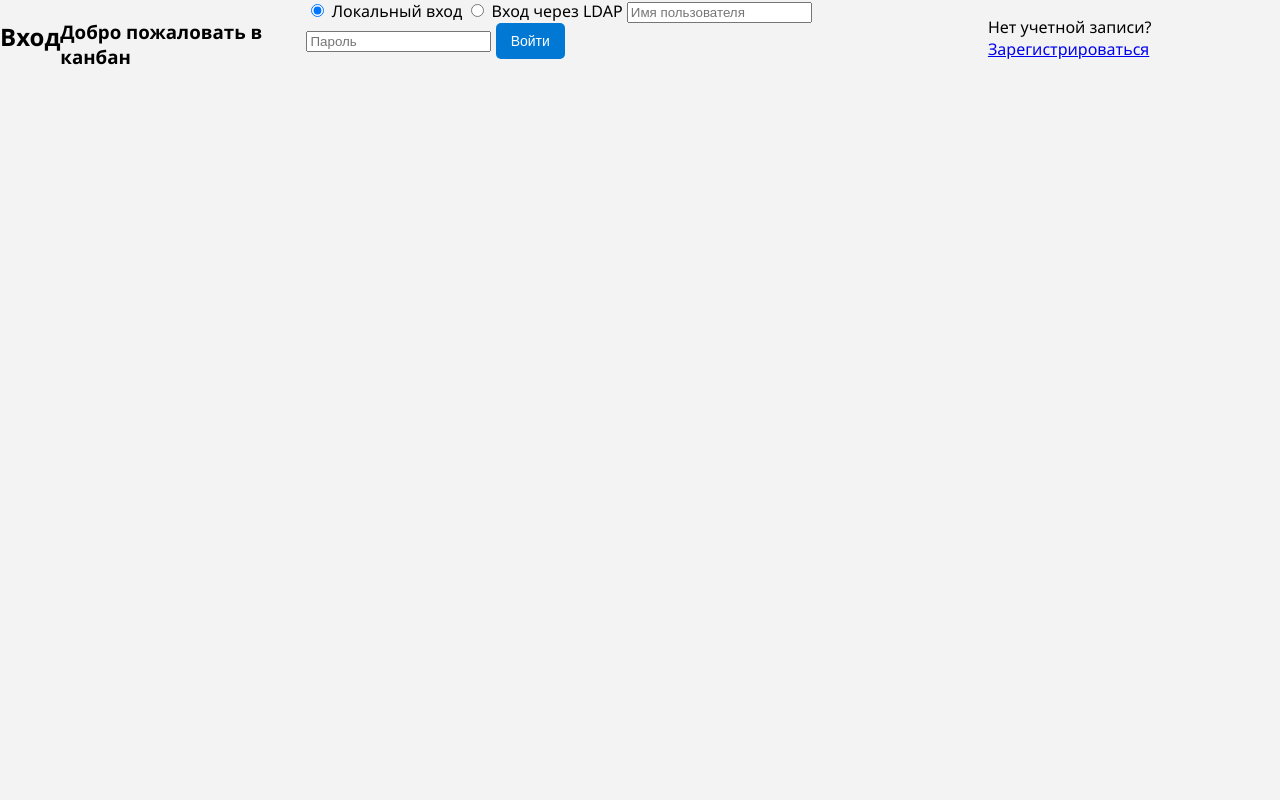
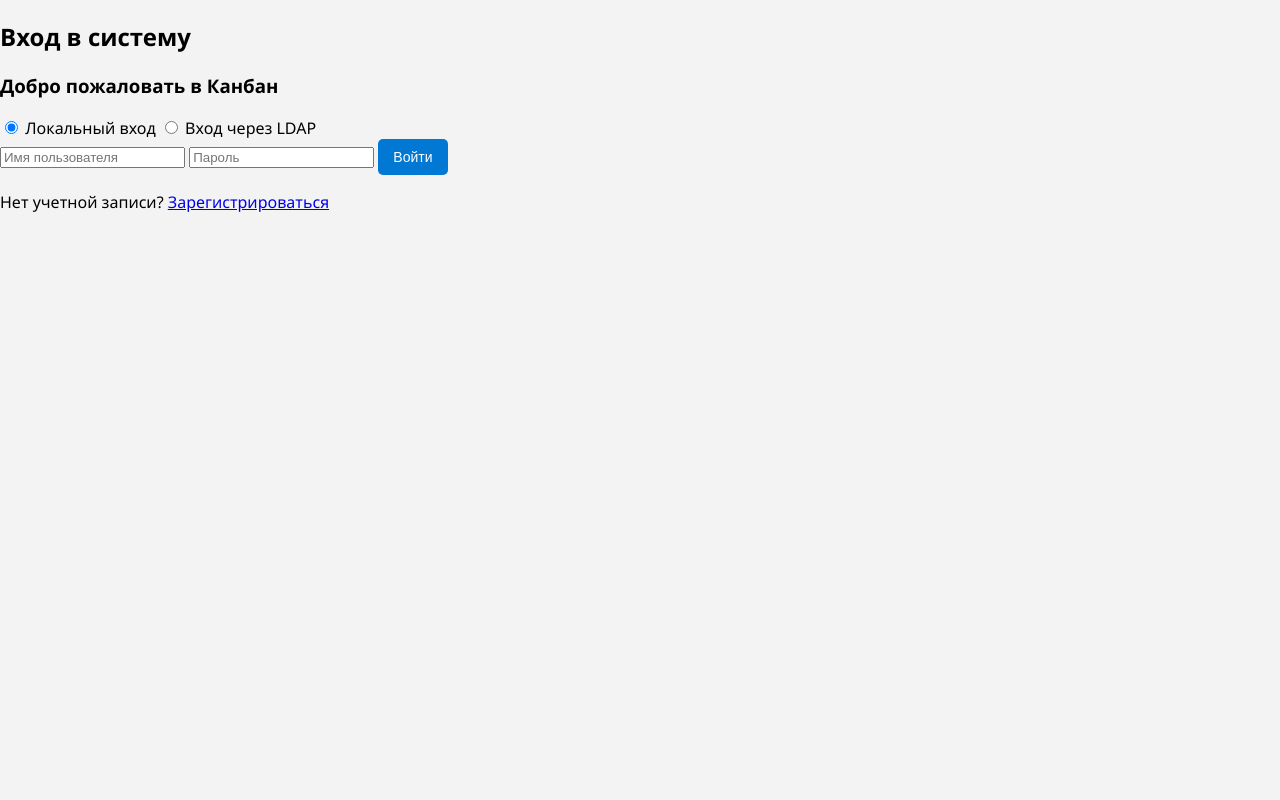
Before and after one commit to Mattcat1988/Task_manager3, a Flask app: page /login in a window 1280 px wide. Run offline with Flask 3, Linux system fonts and the light colour scheme.

Commit message:
version 2.0 remaster login.html

```diff
--- a/templates/login.html
+++ b/templates/login.html
@@ -3,33 +3,38 @@
 <head>
     <meta charset="UTF-8">
     <title>Вход</title>
+    <link rel="stylesheet" href="{{ url_for('static', filename='style.css') }}">
+</head>
+<body>
+    <div class="login-container">
+        <h2>Вход в систему</h2>
+        <h3>Добро пожаловать в Канбан</h3>
 
-</head>
-
-<link rel="stylesheet" href="{{ url_for('static', filename='style.css') }}">
-<body>
-    <h2>Вход</h2>
-    <h3>Добро пожаловать в канбан</h3>
         {% with messages = get_flashed_messages() %}
             {% if messages %}
-            <ul>
+                <div class="flash-messages">
                     {% for message in messages %}
-                    <li>{{ message }}</li>
+                        <p class="error-message">{{ message }}</p>
                     {% endfor %}
-            </ul>
+                </div>
             {% endif %}
         {% endwith %}
-    <form action="{{ url_for('login') }}" method="post">
+
+        <form action="{{ url_for('login') }}" method="post" class="login-form">
+            <div class="auth-type">
                 <label>
                     <input type="radio" name="auth_type" value="local" checked> Локальный вход
                 </label>
                 <label>
                     <input type="radio" name="auth_type" value="ldap"> Вход через LDAP
                 </label>
+            </div>
             <input type="text" name="username" placeholder="Имя пользователя" required>
             <input type="password" name="password" placeholder="Пароль" required>
             <button type="submit">Войти</button>
         </form>
-    <p>Нет учетной записи? <a href="{{ url_for('register') }}">Зарегистрироваться</a></p>
+
+        <p class="register-link">Нет учетной записи? <a href="{{ url_for('register') }}">Зарегистрироваться</a></p>
+    </div>
 </body>
 </html>
```
Lines whose indentation alone changed are shown as unchanged.
